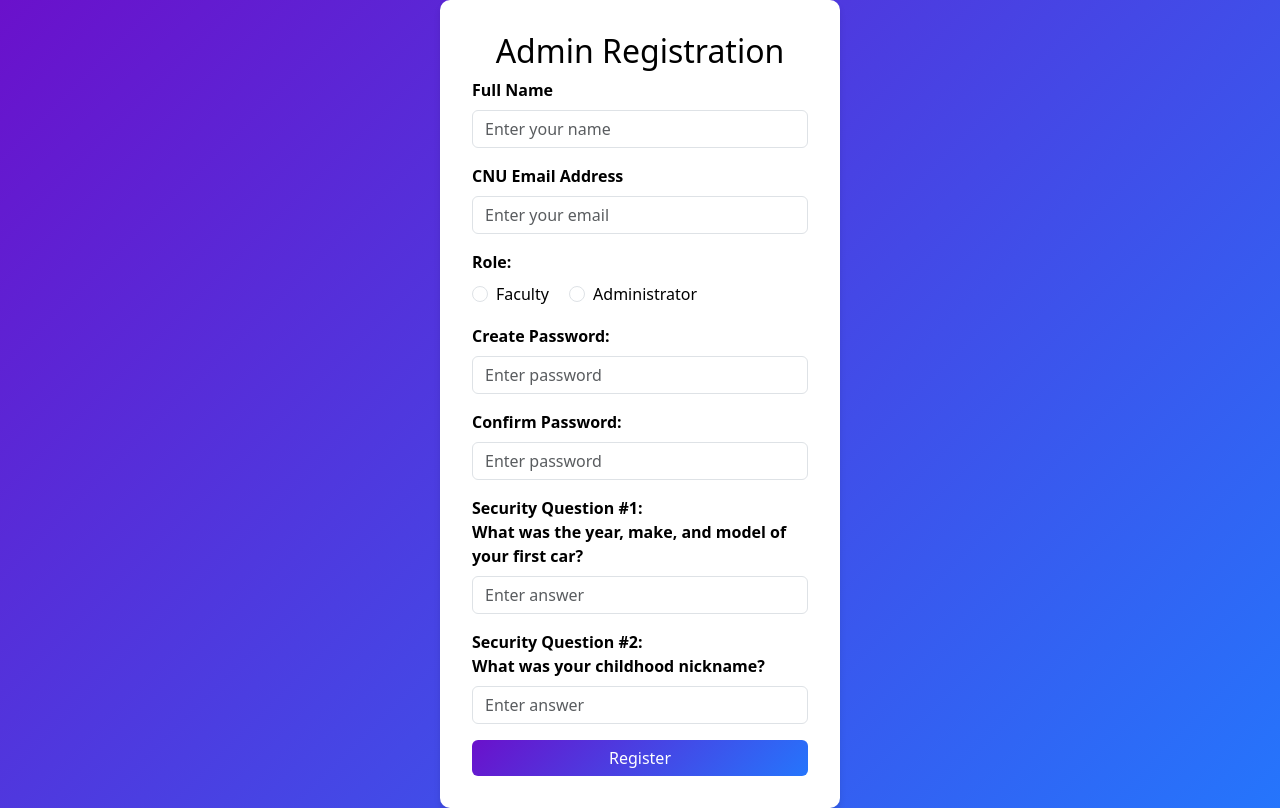
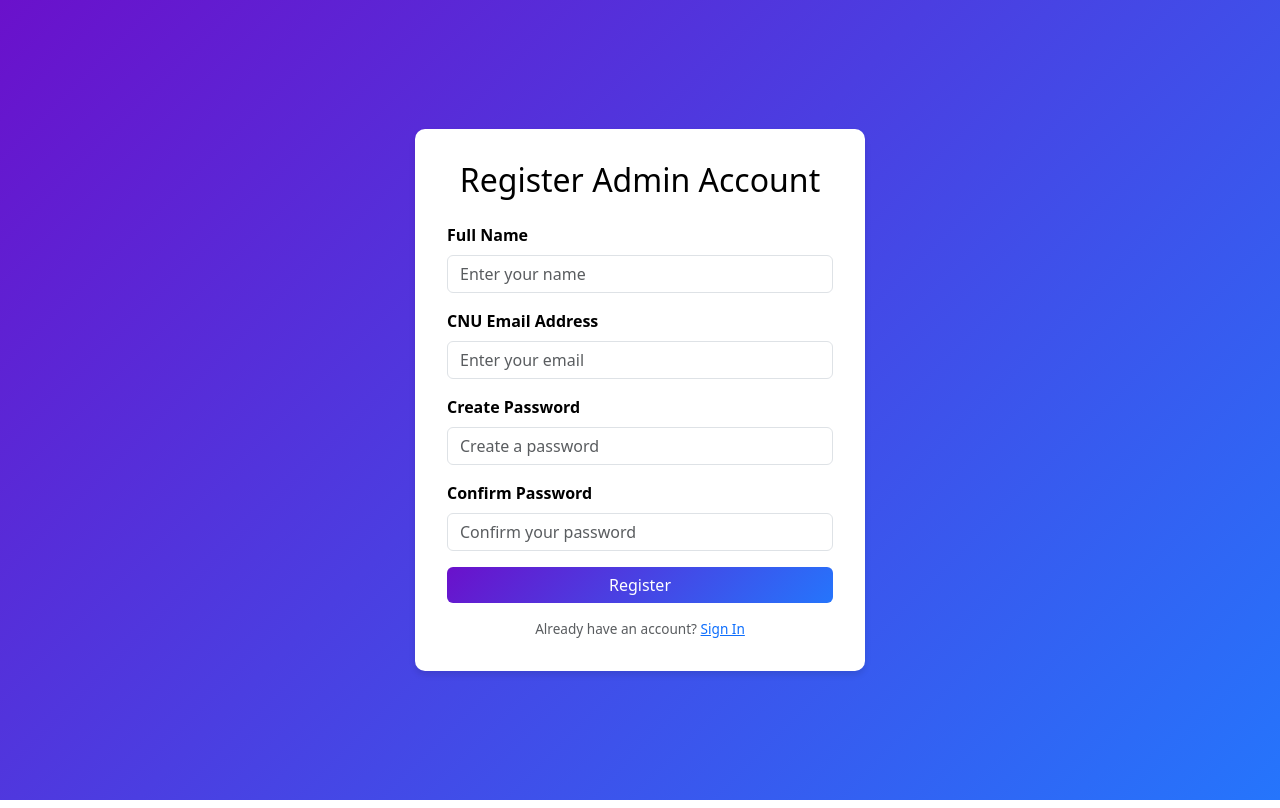
Before and after one commit to SHess02/Xray351, a PHP site: page /Xray351/SH_folder/admin_register.php in a window 1280 px wide. Run offline with PHP 8.4, Linux system fonts and the light colour scheme; some libraries are stand-ins or nearby versions.

Commit message:
updated admin registration for email verification

```diff
--- a/SH_folder/admin_register.php
+++ b/SH_folder/admin_register.php
@@ -1,35 +1,31 @@
 <?php
-include 'db_connect_temp.php';
+session_start();
+include '../SH_folder/db_connect_temp.php';
+require '../EthanWork/mailer.php'; // For sending verification email
 
 if ($_SERVER["REQUEST_METHOD"] == "POST") {
     $name = trim($_POST['name']);
     $email = trim(strtolower($_POST['email']));
-    $role = $_POST['role'];
     $password = trim($_POST['password']);
     $confirm_password = trim($_POST['confirm_password']);
-    $security_a1 = trim(strtolower($_POST['security_a1']));
-    $security_a2 = trim(strtolower($_POST['security_a2']));
+    $role = 'admin'; // Fixed admin role
 
+    // Validate email format (must be @cnu.edu)
     if (!preg_match("/^[a-zA-Z0-9._%+-]+@cnu\.edu$/", $email)) {
         echo "Invalid email. You must use a @cnu.edu email address.";
         exit();
     }
 
-    if (!in_array($role, ['faculty', 'admin'])) {
-        echo "Invalid role selection.";
-        exit();
-    }
-
+    // Validate input lengths
     if (
         strlen($name) > 0 && strlen($name) <= 45 &&
         strlen($email) > 0 && strlen($email) <= 45 &&
-        strlen($confirm_password) >= 8 && strlen($confirm_password) <= 255 &&
-        strlen($security_a1) > 0 && strlen($security_a1) <= 100 &&
-        strlen($security_a2) > 0 && strlen($security_a2) <= 100) {
-
+        strlen($confirm_password) >= 8 && strlen($confirm_password) <= 255
+    ) {
         if ($password !== $confirm_password) {
             echo "Passwords do not match";
         } else {
+            // Check if email already exists
             $stmt = $conn->prepare("SELECT userid FROM user WHERE email = ?");
             $stmt->bind_param("s", $email);
             $stmt->execute();
@@ -41,12 +37,17 @@ if ($_SERVER["REQUEST_METHOD"] == "POST") {
                 $stmt->close();
 
                 $hashed_password = password_hash($password, PASSWORD_DEFAULT);
+                $verification_token = bin2hex(random_bytes(32));
 
-                $stmt = $conn->prepare("INSERT INTO user (email, role, name, password, securityans1, securityans2) VALUES (?, ?, ?, ?, ?, ?)");
-                $stmt->bind_param("ssssss", $email, $role, $name, $hashed_password, $security_a1, $security_a2);
+                $stmt = $conn->prepare("INSERT INTO user (email, role, name, password, email_verified, verification_token) VALUES (?, ?, ?, ?, 0, ?)");
+                $stmt->bind_param("sssss", $email, $role, $name, $hashed_password, $verification_token);
 
                 if ($stmt->execute()) {
-                    header("Location: login.php");
+                    // Send verification email
+                    sendVerificationEmail($email, $verification_token);
+
+                    // Redirect to a success page
+                    header("Location: registration_success.php");
                     exit();
                 } else {
                     echo "Error: " . $conn->error;
@@ -84,12 +85,22 @@ if ($_SERVER["REQUEST_METHOD"] == "POST") {
             padding: 2rem;
             border-radius: 10px;
             box-shadow: 0 4px 6px rgba(0, 0, 0, 0.1);
-            max-width: 400px;
+            max-width: 450px;
             width: 100%;
+        }
+
+        .form-header {
+            text-align: center;
+            margin-bottom: 1.5rem;
         }
 
         .form-label {
             font-weight: bold;
+        }
+
+        .form-control:focus {
+            box-shadow: 0 0 10px rgba(38, 143, 255, 0.5);
+            border-color: #268fff;
         }
 
         .btn-custom {
@@ -105,17 +116,21 @@ if ($_SERVER["REQUEST_METHOD"] == "POST") {
             justify-content: center;
             margin-top: 1rem;
         }
+
+        .text-muted {
+            font-size: 0.85rem;
+            text-align: center;
+            margin-top: 1rem;
+        }
     </style>
 </head>
 
 <body>
-
     <div class="registration-form">
-        <div class="text-center">
-            <h2>Admin Registration</h2>
+        <div class="form-header">
+            <h2>Register Admin Account</h2>
         </div>
-
-        <form action="admin_register.php" method="post">
+        <form method="POST" action="admin_register.php">
             <div class="mb-3">
                 <label for="name" class="form-label">Full Name</label>
                 <input type="text" class="form-control" id="name" name="name" placeholder="Enter your name" required>
@@ -127,42 +142,22 @@ if ($_SERVER["REQUEST_METHOD"] == "POST") {
             </div>
 
             <div class="mb-3">
-                <label class="form-label">Role:</label><br>
-                <div class="form-check form-check-inline">
-                    <input type="radio" class="form-check-input" id="faculty" name="role" value="faculty" required>
-                    <label class="form-check-label" for="faculty">Faculty</label>
-                </div>
-                <div class="form-check form-check-inline">
-                    <input type="radio" class="form-check-input" id="admin" name="role" value="admin" required>
-                    <label class="form-check-label" for="admin">Administrator</label>
-                </div>
+                <label for="password" class="form-label">Create Password</label>
+                <input type="password" class="form-control" id="password" name="password" placeholder="Create a password" required>
             </div>
 
             <div class="mb-3">
-                <label for="password" class="form-label">Create Password:</label>
-                <input type="password" class="form-control" id="password" name="password" placeholder="Enter password" required>
-            </div>
-
-            <div class="mb-3">
-                <label for="confirm_password" class="form-label">Confirm Password:</label>
-                <input type="password" class="form-control" id="confirm_password" name="confirm_password" placeholder="Enter password" required>
-            </div>
-
-            <div class="mb-3">
-                <label for="security_a1" class="form-label">Security Question #1:<br>What was the year, make, and model of your first car?</label>
-                <input type="text" class="form-control" id="security_a1" name="security_a1" placeholder="Enter answer" required>
-            </div>
-
-            <div class="mb-3">
-                <label for="security_a2" class="form-label">Security Question #2:<br>What was your childhood nickname?</label>
-                <input type="text" class="form-control" id="security_a2" name="security_a2" placeholder="Enter answer" required>
+                <label for="confirm_password" class="form-label">Confirm Password</label>
+                <input type="password" class="form-control" id="confirm_password" name="confirm_password" placeholder="Confirm your password" required>
             </div>
 
             <div class="btn-container">
                 <button type="submit" class="btn btn-custom">Register</button>
             </div>
         </form>
+        <div class="text-muted">
+            Already have an account? <a href="login.php" class="text-primary">Sign In</a>
+        </div>
     </div>
-
 </body>
 </html>
```
Also changed, not shown: EthanWork/account_verified.php (+39 -3 lines), 2 other files.
